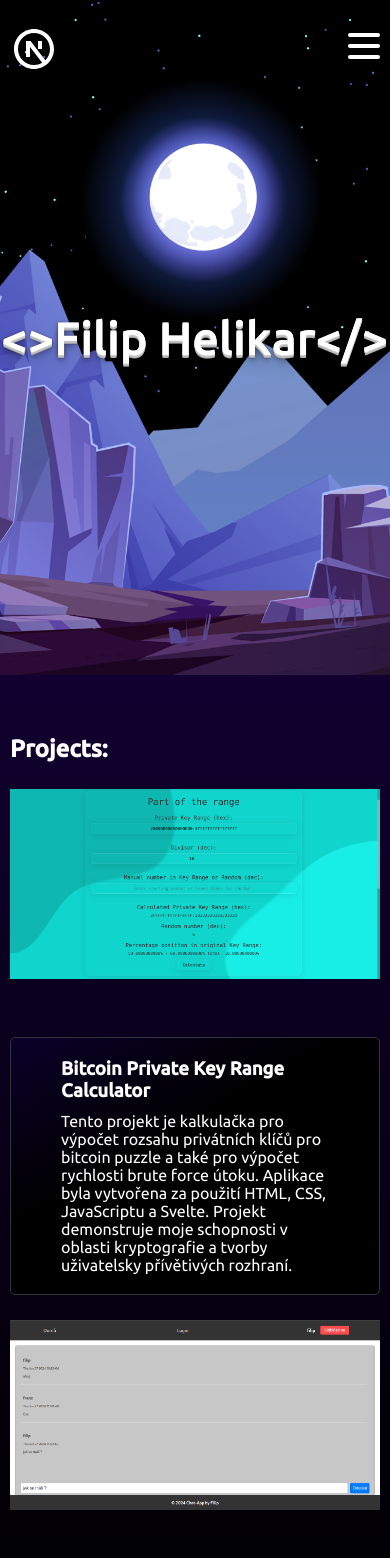
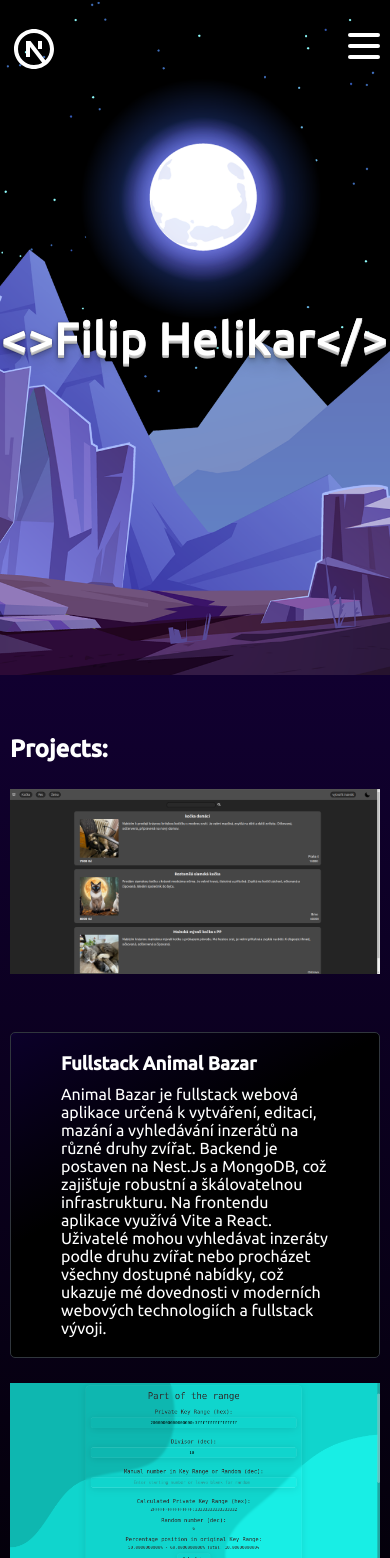
Before and after one commit to filiphelikar/nova-stranca, a Next.js app: page /project in a window 390 px wide. Shown: the top 1558 px of the page. Built offline with nearby package versions, Linux system fonts and the light colour scheme.

Commit message:
Animal Bazar project information

```diff
--- a/src/app/_GlobalRedux/lang/langCZ.ts
+++ b/src/app/_GlobalRedux/lang/langCZ.ts
@@ -19,6 +19,8 @@ export default {
     messageRequired: "zpráva je poviná",
   },
   Projects: {
+    infoAnimalBazar:
+      "Animal Bazar je fullstack webová aplikace určená k vytváření, editaci, mazání a vyhledávání inzerátů na různé druhy zvířat. Backend je postaven na Nest.Js a MongoDB, což zajišťuje robustní a škálovatelnou infrastrukturu. Na frontendu aplikace využívá Vite a React. Uživatelé mohou vyhledávat inzeráty podle druhu zvířat nebo procházet všechny dostupné nabídky, což ukazuje mé dovednosti v moderních webových technologiích a fullstack vývoji.",
     infoCalc:
       "Tento projekt je kalkulačka pro výpočet rozsahu privátních klíčů pro bitcoin puzzle a také pro výpočet rychlosti brute force útoku. Aplikace byla vytvořena za použití HTML, CSS, JavaScriptu a Svelte. Projekt demonstruje moje schopnosti v oblasti kryptografie a tvorby uživatelsky přívětivých rozhraní.",
     infoLocal:
--- a/src/app/_GlobalRedux/lang/langEN.ts
+++ b/src/app/_GlobalRedux/lang/langEN.ts
@@ -19,6 +19,8 @@ export default {
     messageRequired: "Message is required",
   },
   Projects: {
+    infoAnimalBazar:
+      "Animal Bazar is a full-stack web application designed for creating, editing, deleting, and searching advertisements for various animals. The backend is built using Nest.Js and MongoDB, ensuring a robust and scalable infrastructure. On the frontend, the application leverages Vite and React. Users can search for ads by animal type or browse all available listings, showcasing my expertise in modern web technologies and full-stack development.",
     infoCalc:
       "This project is a calculator for computing the range of private keys for a Bitcoin puzzle and also for calculating the speed of a brute-force attack. The application was created using HTML, CSS, JavaScript, and Svelte. The project demonstrates my skills in cryptography and creating user-friendly interfaces.",
     infoLocal:
--- a/src/app/project/Projects.tsx
+++ b/src/app/project/Projects.tsx
@@ -36,6 +36,38 @@ const Project = () => {
   return (
     <div className={styles["main"]}>
       <h2 ref={refHeading}>{heading}</h2>
+      {!isMobile && (
+        <InfoCard
+          heading={"Fullstack Animal Bazar"}
+          text={translations.Projects.infoAnimalBazar}
+          Link={"https://github.com/filiphelikar/AnimalBazar-Be/"}
+        />
+      )}
+      <a
+        className={styles["img-container"]}
+        href="https://github.com/filiphelikar/AnimalBazar-Fe/"
+        target="blank"
+      >
+        <img
+          className={styles["img"]}
+          src="/img/animal-bazar.png"
+          alt="Bitcoin Private Key Range Calculator"
+        />
+        <div className="orbit-container">
+          <img
+            className={styles["img-asteroid"]}
+            src="/img/asteroid.png"
+            alt=""
+          />
+        </div>
+      </a>
+      {isMobile && (
+        <InfoCard
+          heading={"Fullstack Animal Bazar"}
+          text={translations.Projects.infoAnimalBazar}
+          Link={"https://github.com/filiphelikar/AnimalBazar-Be/"}
+        />
+      )}
       <a
         className={styles["img-container"]}
         href="https://github.com/filiphelikar/privatekeyrange"
```
Also changed, not shown: public/img/animal-bazar.png (added).
